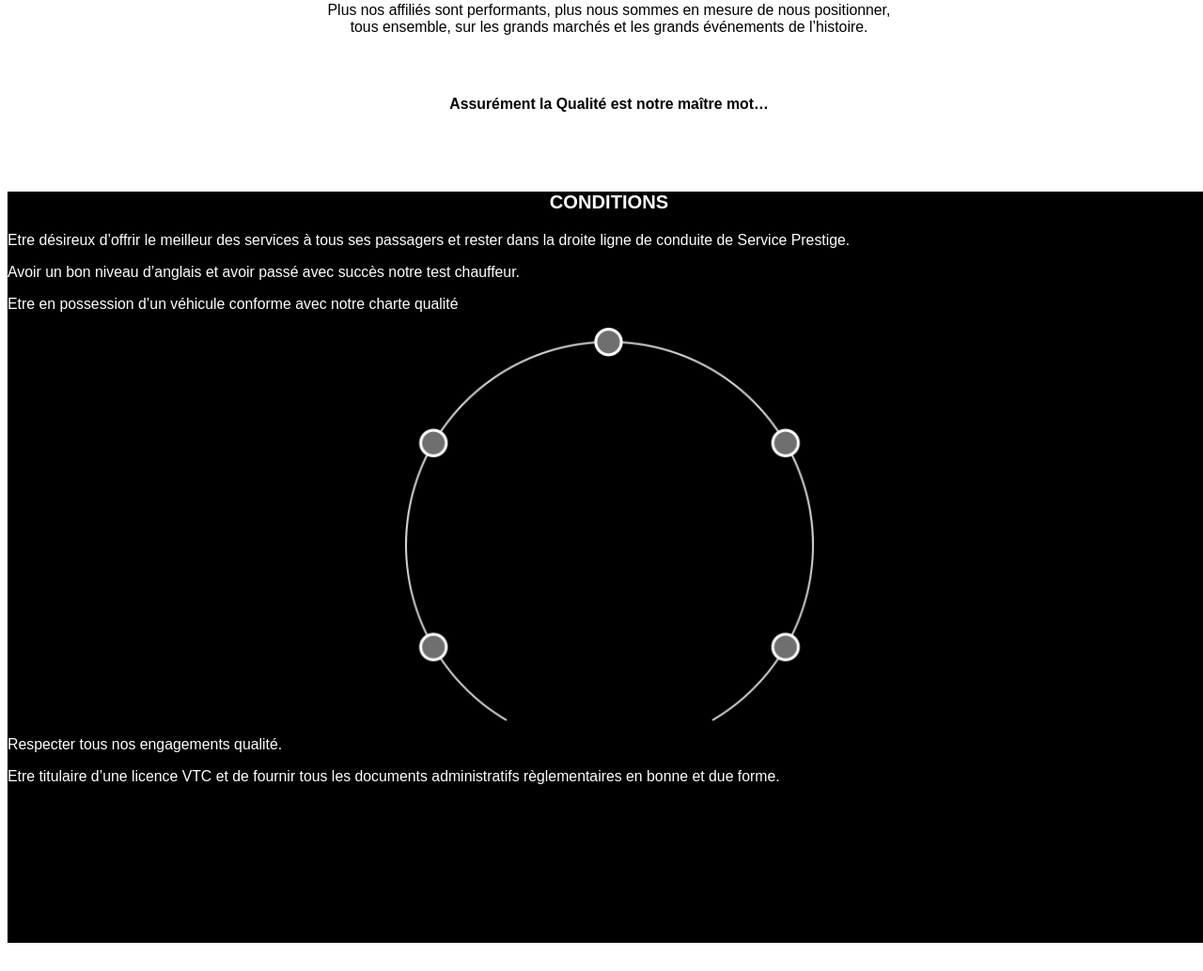
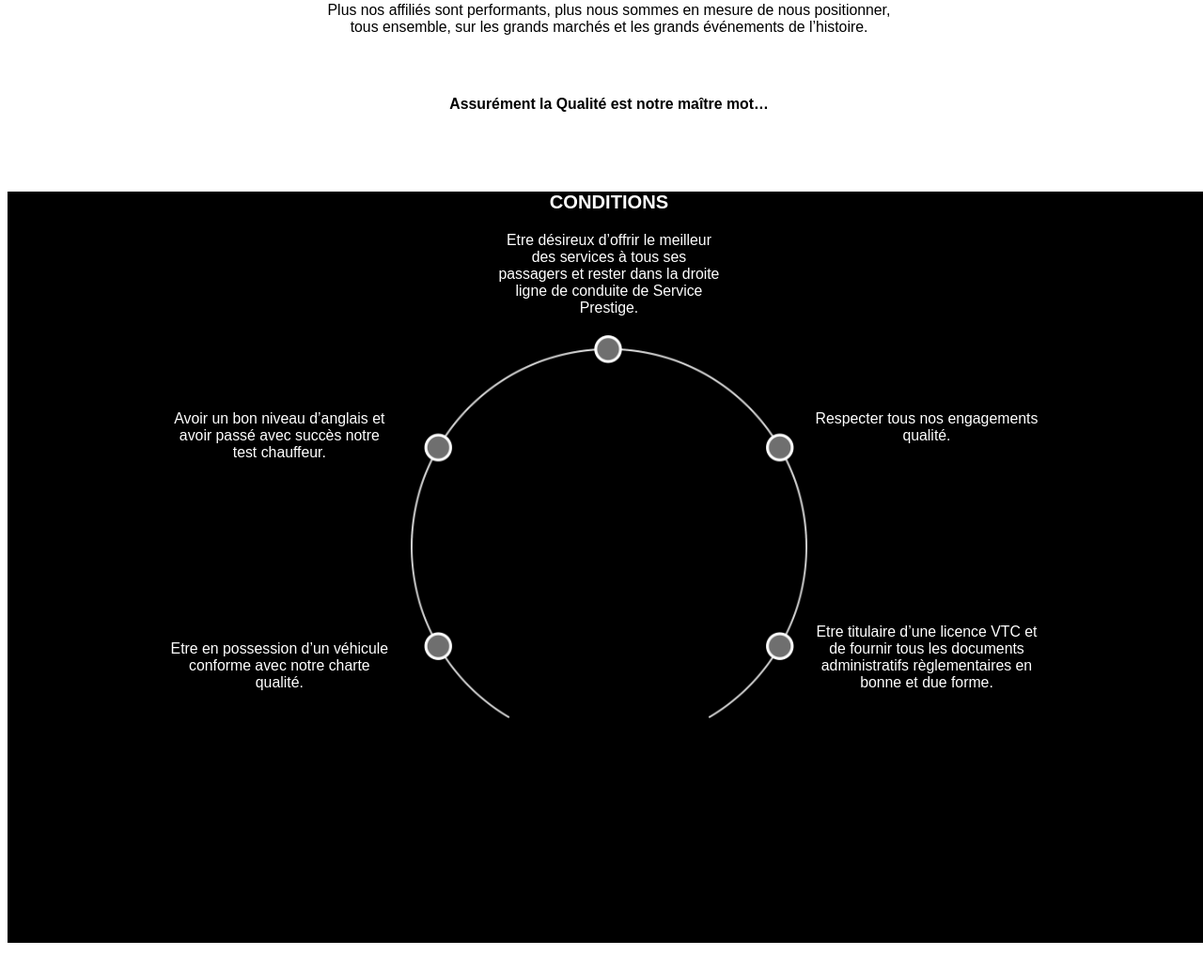
Before and after one commit to LoanaGentric/ServicePrestigeV2, a PHP site: page / in a window 1280 px wide. Shown: the part 4631-5665 px from the top of the page at 94% size. Run offline with PHP 8.4, Linux system fonts and the light colour scheme.

Commit message:
add page 6
ajout de la page 6 " Conditions "

```diff
--- a/css/style.css
+++ b/css/style.css
@@ -429,26 +429,57 @@ p.bold{
 ---------------------------------- PAGE 6 ------------------------------
 */
 
-div#page6{
-  background-color: black;
+#page6{
+  display: block;
+  z-index: 1;
+  padding:0;
+  margin:0;
+
   width: 100%;
-  height: 100%;
+  height: 800px;
+  background: #000;
 }
 
-div#page6 div h3{
-  color: white;
-  text-transform: uppercase;
+#page6 .containtCondition{
+  display: flex;
+  justify-content: space-between;
 }
 
-div#page6 div div img{
-  width: 435px;
-  display: block;
-  margin: auto;
+#page6 *{
+  color: white;
 }
 
-div#page6 p{
-  color: white;
+#page6 h3{
+  display: block;
 }
+
+#page6 .ll{
+  width: 33%;
+}
+
+#page6 div.ll img.fond{
+  width: 100%;
+}
+
+#page6 .ll p{
+  width: 57%;
+}
+
+#page6 .text3{
+  text-align: center;
+  margin: auto;
+  margin-bottom: 20px;
+}
+
+#page6 .text2, .text1, .text4, .text5{
+  margin-top: 45%;
+  text-align: center;
+}
+
+#page6 .text2, .text1{
+  margin-left: 40%;
+}
+
 /*
 ---------------------------------- PAGE 7 ------------------------------
 */
--- a/index.html
+++ b/index.html
@@ -150,29 +150,36 @@ national et bien plus encore.</p>
       </div>
 
       <div id="page6">
-        <div>
-          <h3>conditions</h3>
-        </div>
-        <div class="contentPage6">
-          <p>Etre désireux d’offrir le meilleur des services à tous ses passagers et rester dans la droite ligne de conduite de Service Prestige.</p>
 
-          <div class="">
-            <div class="">
-              <p>Avoir un bon  niveau d’anglais et avoir passé avec succès notre test chauffeur.</p>
-              <p>Etre en possession d’un véhicule conforme avec notre charte qualité</p>
-            </div>
-
-            <img src="images/fondCercle.png" alt="">
-            <div class="">
-              <p>Respecter tous nos engagements qualité.</p>
-              <p>Etre titulaire d’une licence VTC et de fournir tous les documents administratifs règlementaires en bonne et due forme.</p>
-            </div>
-
-          </div>
-
+        <div class="">
+          <h3>CONDITIONS</h3>
         </div>
 
+        <div class="containtCondition">
 
+          <div class="ll">
+            <p class="text1">
+              Avoir un bon  niveau d’anglais et avoir passé avec succès notre test chauffeur.
+            </p>
+            <p class="text2">
+              Etre en possession d’un véhicule conforme avec notre charte qualité.
+            </p>
+          </div>
+          <div class="ll">
+            <p class="text3">
+              Etre désireux d’offrir le meilleur des services à tous ses passagers et rester dans la droite ligne de conduite de Service Prestige.
+            </p>
+            <img class="fond" src="images/fondCercle.png" alt="">
+          </div>
+          <div class="ll">
+            <p class="text4">
+              Respecter tous nos engagements qualité.
+            </p>
+            <p class="text5">
+              Etre titulaire d’une licence VTC et de fournir tous les documents administratifs règlementaires en bonne et due forme.
+            </p>
+          </div>
+        </div>
       </div>
 
       <div id="page7">
```
Also changed, not shown: 1 other file.
